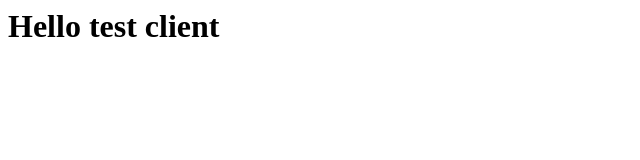
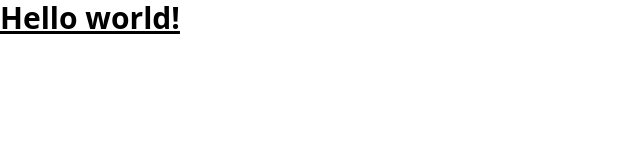
Before and after one commit to ftprod/vendredi-26, a plain HTML site: page index.html in a window 1280 px wide. Shown: the whole page, without its empty margins (0-640 px from the left). Drawn offline with nearby package versions, Linux system fonts and the light colour scheme.

Commit message:
Ajout de 3 pages

```diff
--- a/index.html
+++ b/index.html
@@ -1,5 +1,13 @@
+<!doctype html>
 <html>
-  <body>
-    <h1>Hello test client</h1>
-  </body>
+<head>
+  <meta charset="UTF-8">
+  <meta name="viewport" content="width=device-width, initial-scale=1.0">
+  <script src="https://cdn.tailwindcss.com"></script>
+</head>
+<body>
+  <h1 class="text-3xl font-bold underline">
+    Hello world!
+  </h1>
+</body>
 </html>
```
Also changed, not shown: about.html (added), client.html (added).
